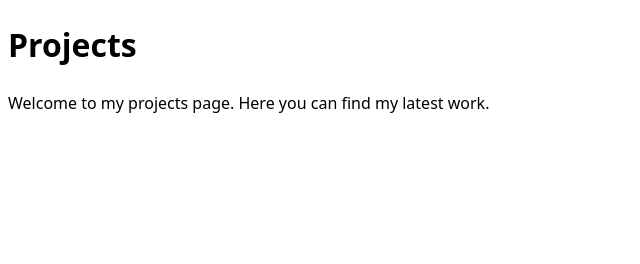
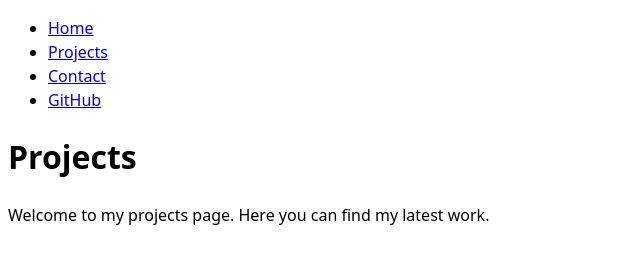
Before and after one commit to VedVar43789/portfolio, a plain HTML site: page projects/index.html in a window 1280 px wide. Shown: the whole page, without its empty margins (0-640 px from the left). Drawn offline with Linux system fonts and the light colour scheme.

Commit message:
portfolio_dsc106_6

```diff
--- a/projects/index.html
+++ b/projects/index.html
@@ -7,6 +7,14 @@
     <link rel="stylesheet" href="../style.css">
 </head>
 <body>
+    <nav>
+        <ul>
+            <li><a href="../index.html">Home</a></li>
+            <li><a href="../projects/index.html">Projects</a></li>
+            <li><a href="../contact/index.html">Contact</a></li>
+            <li><a href="https://github.com/VedVar43789" target="_blank">GitHub</a></li>
+        </ul>
+    </nav>
     <h1>Projects</h1>
     <p>Welcome to my projects page. Here you can find my latest work.</p>
 
```
Also changed, not shown: index.html (+8 -0 lines).
